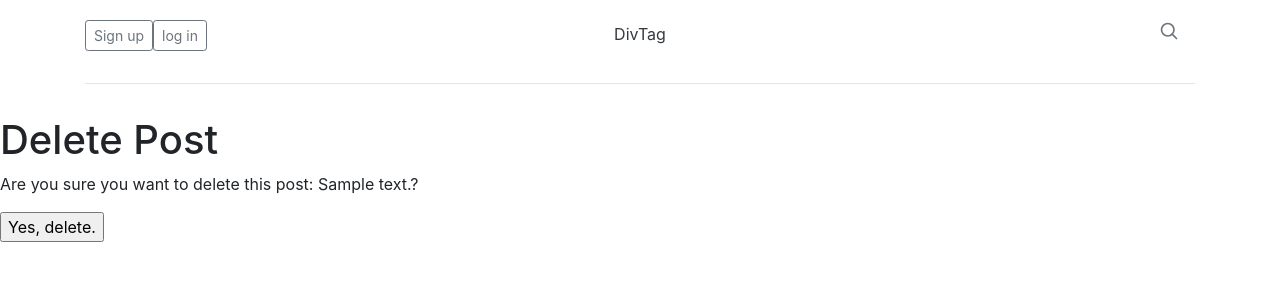
After one commit to meshal-alotaibi/-Div-Tag-, a Django app: page /category/1/topics/1/delete/1/ in a window 1280 px wide. The commit adds this page. Shown: the top 300 px of the page. Run offline with Django 3.2, Linux system fonts and the light colour scheme; tables that the repository leaves empty hold one stand-in row (values such as "Sample post"); some libraries are stand-ins or nearby versions.

Commit message:
delete post and edit urls (#20)
Co-authored-by: ManarAlmutlaq <>

```diff
--- a/starter_code/main_app/templates/home.html
+++ b/starter_code/main_app/templates/home.html
@@ -18,7 +18,7 @@
             <div class="card-body d-flex flex-column align-items-start">
               <strong class="d-inline-block mb-2 text-success">DivTag</strong>
               <h3 class="mb-0">
-                <a class="text-dark" href="{%url 'category_topics' category.pk}">{{category.name}}</a>
+                <a class="text-dark" href="{% url 'category_topics' category.pk %}">{{category.name}}</a>
               </h3>
               <div class="mb-1 text-muted">{{category.descriptipn}}</div>
               <!-- <p class="card-text mb-auto">{{topic.created_by}}</p> -->
--- /dev/null
+++ b/starter_code/main_app/templates/main_app/post_confirm_delete.html
@@ -0,0 +1,12 @@
+{% extends 'base.html' %}
+
+{% block content %}
+  <h1>Delete Post</h1>
+
+  <p>Are you sure you want to delete this post: {{ post.message }}?</p>
+
+  <form action="" method="POST">
+    {% csrf_token %}
+    <input type="submit" value="Yes, delete.">
+  </form>
+{% endblock %}
--- a/starter_code/main_app/templates/topic.html
+++ b/starter_code/main_app/templates/topic.html
@@ -30,7 +30,8 @@
                 <div class="meta">{{post.created_dt}}</div>
                 <p>{{post.message}}</p>
                 {% if post.created_by == user %}
-                <p><a href="#" class="reply">edit</a></p>
+                <p><a href="#" class="replay btn btn-sm btn-outline-success">edit</a>
+                    <a href="{%url 'delete_post' post.topic.category_id post.topic_id post.id%}" class="replay btn btn-sm btn-outline-danger">delete</a></p>
                 {%endif%}
               </div>
               {%endfor%}
--- a/starter_code/main_app/urls.py
+++ b/starter_code/main_app/urls.py
@@ -14,7 +14,9 @@ urlpatterns = [
     path('category/<int:category_id>/new/',views.new_topic,name='new_topic'),
     path('setting/change_password',auth_views.PasswordChangeView.as_view(template_name='chang_pass.html'),name='change_password'),
     path('setting/change_password_successful',auth_views.PasswordChangeDoneView.as_view(template_name='pass_done.html'),name='pass_done'),
-    path('logout/', auth_views.LogoutView.as_view(),name='logout')
+    path('logout/', auth_views.LogoutView.as_view(),name='logout'),
+    path('category/<int:category_id>/topics/<int:topic_id>/delete/<int:pk>/',
+         views.postDelete.as_view(), name='delete_post'),
 
 
 ]
--- a/starter_code/main_app/views.py
+++ b/starter_code/main_app/views.py
@@ -9,6 +9,8 @@ from .forms import PostForm, NewTopicForm
 from django.contrib.auth.models import User
 from django.contrib.auth.decorators import login_required
 from django.db.models import Count
+from django.views.generic.edit import DeleteView, UpdateView
+from django.urls import reverse
 # Create your views here.
 
 def index(request):
@@ -102,6 +104,16 @@ def new_topic(request, category_id):
     return render(request, 'new_topic.html', {'category': category, 'form': form})
 
 
+class postDelete(DeleteView):
+    model = Post
+
+    def get_success_url(self):
+        post = get_object_or_404(Post, pk=self.object.id)
+        category = post.topic.category.pk
+        topic = post.topic_id
+        return reverse('topic', args=[category, topic]
+                       )
+
 # def topic_Posts(request,category_id,topic_id):
 #     topic =get_object_or_404(Topic,category__pk=category_id,pk=topic_id)
 
```
